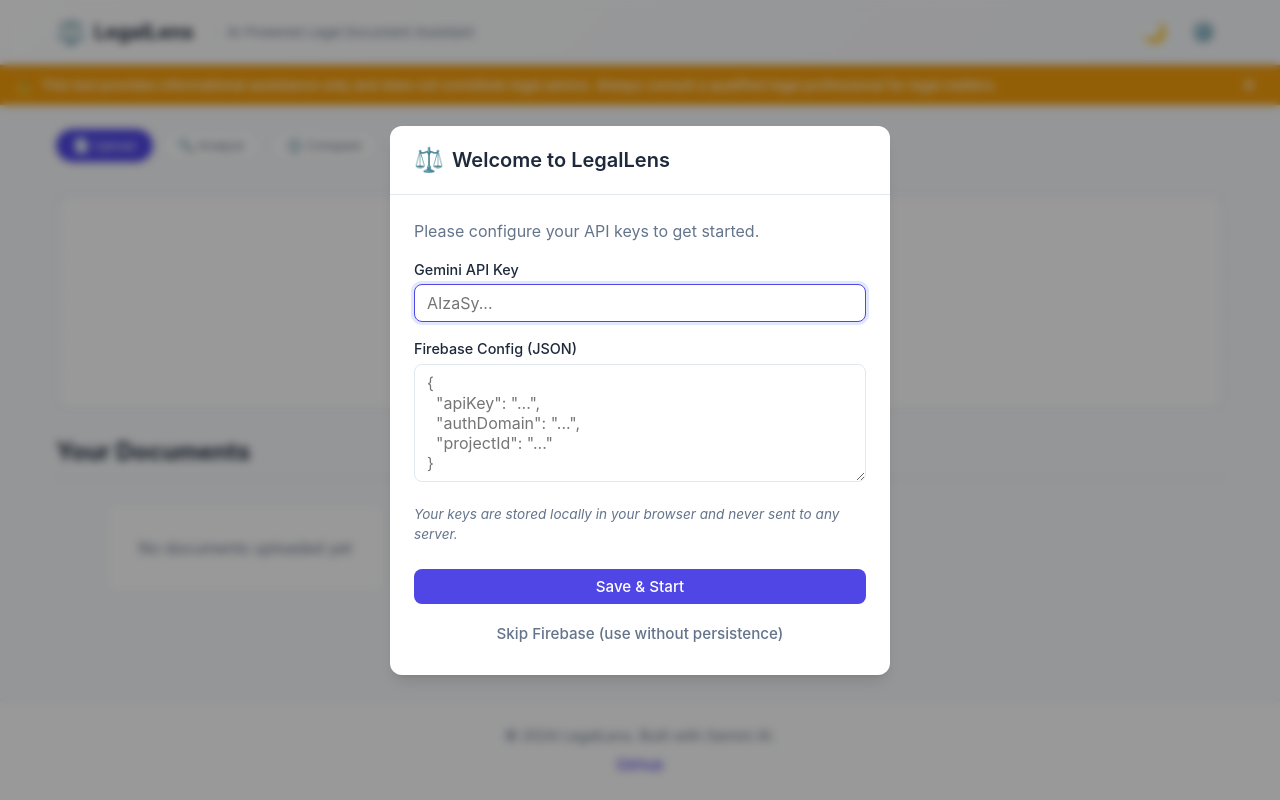
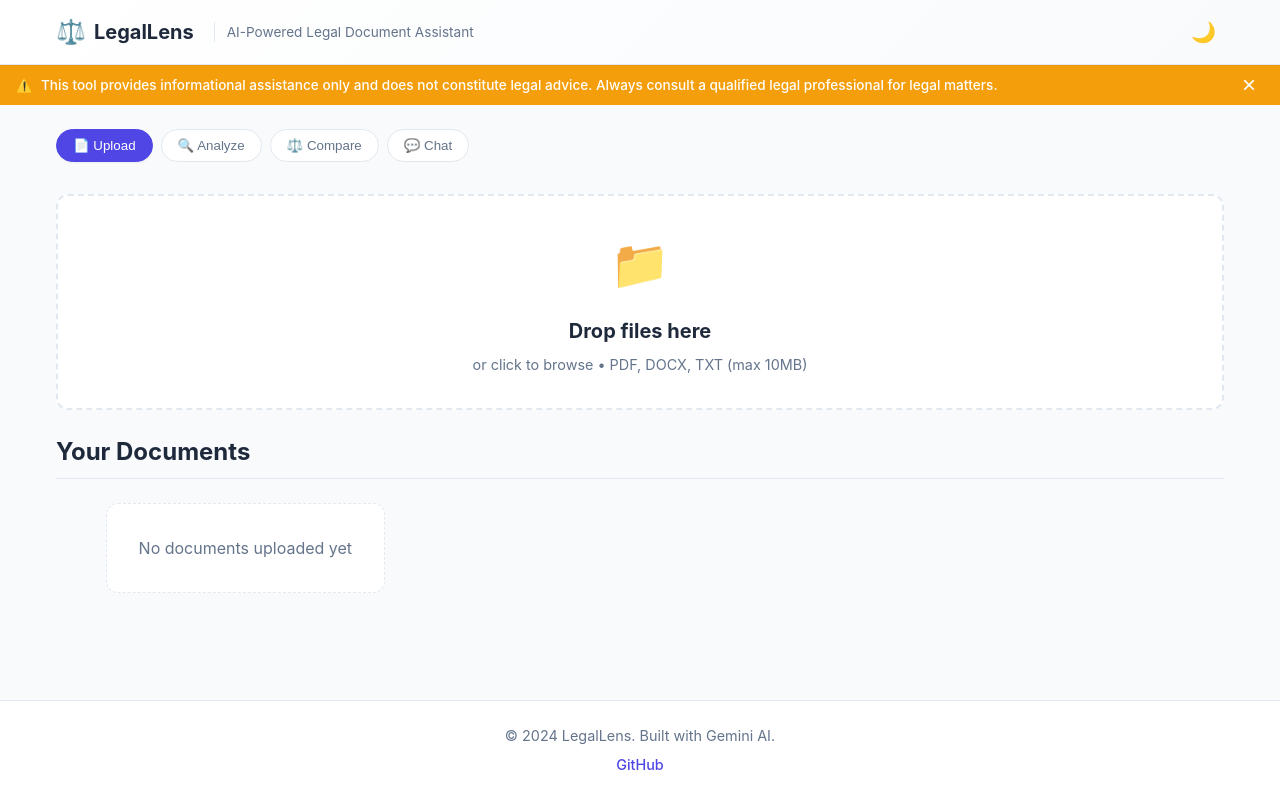
Before and after one commit to Pritam-kumar-shah/Legallens, a plain HTML site: page index.html in a window 1280 px wide. Drawn offline with nearby package versions, Linux system fonts and the light colour scheme; a script that the page names is missing.

Commit message:
Remove credential popup modal from UI completely

```diff
--- a/index.html
+++ b/index.html
@@ -18,35 +18,7 @@
 <body>
     <a href="#main-content" class="skip-link">Skip to main content</a>
 
-    <!-- Setup Modal -->
-    <div id="setup-modal" class="modal-overlay" role="dialog" aria-labelledby="setup-title" aria-modal="true">
-        <div class="modal-card">
-            <div class="modal-header">
-                <span class="logo-emoji">⚖️</span>
-                <h2 id="setup-title">Welcome to LegalLens</h2>
-            </div>
-            <div class="modal-body">
-                <p>Please configure your API keys to get started.</p>
-                <div class="form-group">
-                    <label for="gemini-key-input">Gemini API Key</label>
-                    <input type="password" id="gemini-key-input" placeholder="AIzaSy...">
-                </div>
-                <div class="form-group">
-                    <label for="firebase-config-input">Firebase Config (JSON)</label>
-                    <textarea id="firebase-config-input" rows="5" placeholder='{
-  "apiKey": "...",
-  "authDomain": "...",
-  "projectId": "..."
-}'></textarea>
-                </div>
-                <p class="security-note">Your keys are stored locally in your browser and never sent to any server.</p>
-                <div class="modal-actions">
-                    <button id="save-setup-btn" class="btn btn-primary">Save & Start</button>
-                    <button id="skip-firebase-btn" class="btn btn-text">Skip Firebase (use without persistence)</button>
-                </div>
-            </div>
-        </div>
-    </div>
+
 
     <!-- Main Header -->
     <header id="main-header" role="banner">
@@ -58,7 +30,6 @@
             </div>
             <div class="header-actions">
                 <button id="theme-toggle" class="icon-btn" aria-label="Toggle theme">🌙</button>
-                <button id="settings-btn" class="icon-btn" aria-label="Settings">⚙️</button>
             </div>
         </div>
     </header>
--- a/js/app.js
+++ b/js/app.js
@@ -33,13 +33,6 @@
     bindEvents();
     initTheme();
     populateSuggestedQuestions();
-
-    // Show setup modal if no API key saved
-    if (!state.geminiKey) {
-      showSetupModal();
-    } else {
-      hideSetupModal();
-    }
   }
 
   /* ────────────────── Configuration ────────────────── */
```
